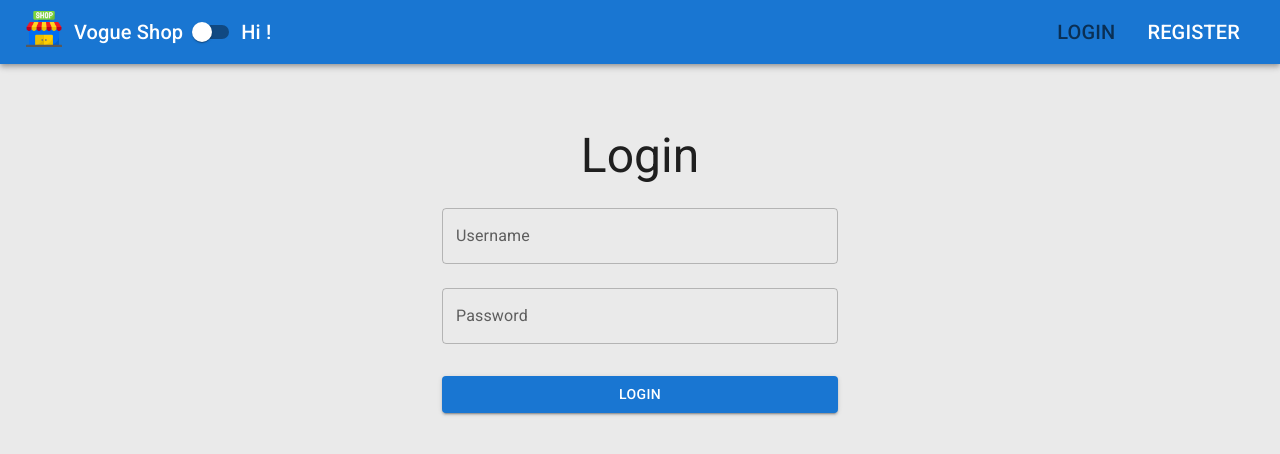
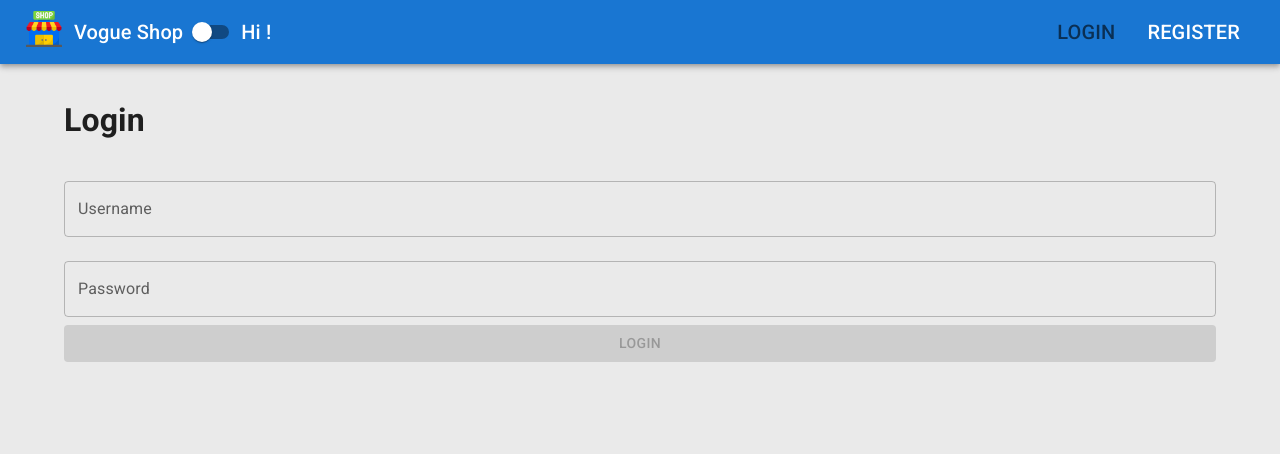
Before and after one commit to dar-levy/vogue-shop-client, a React (Vite) app: page /login in a window 1280 px wide. Shown: the top 454 px of the page. Built offline with nearby package versions, Linux system fonts and the light colour scheme.

Commit message:
Clean login form

```diff
--- a/src/components/LoginForm.tsx
+++ b/src/components/LoginForm.tsx
@@ -1,13 +1,10 @@
 // eslint-disable-next-line @typescript-eslint/ban-ts-comment
 // @ts-nocheck
 
-import React from "react";
-import { useLocation } from "react-router-dom";
 import Joi from "joi-browser";
 import Form from "./common/form";
 import auth from "../services/authService";
 import { toast } from "react-toastify";
-import { TextField, Button, Container, Typography, Box } from "@mui/material";
 
 class LoginForm extends Form {
     state = {
@@ -25,7 +22,6 @@ class LoginForm extends Form {
             const { data } = this.state;
             await auth.login(data.username, data.password);
 
-            const { state } = this.props.location;
             toast.success("Successfully Logged In");
             window.location = state ? state.from.pathname : "/";
         } catch (ex) {
@@ -37,61 +33,20 @@ class LoginForm extends Form {
         }
     };
 
-    renderTextField(name, label, type = "text") {
-        const { data, errors } = this.state;
+    render() {
+        if (auth.getCurrentUser()) return <Navigate to="/" />;
 
         return (
-            <TextField
-                fullWidth
-                variant="outlined"
-                margin="normal"
-                name={name}
-                label={label}
-                type={type}
-                value={data[name]}
-                onChange={this.handleChange}
-                error={!!errors[name]}
-                helperText={errors[name]}
-            />
-        );
-    }
-
-    render() {
-        // if (auth.getCurrentUser()) return <Navigate to="/" />;
-
-        return (
-            <Container component="main" maxWidth="xs">
-                <Box
-                    sx={{
-                        marginTop: 8,
-                        display: 'flex',
-                        flexDirection: 'column',
-                        alignItems: 'center',
-                    }}
-                >
-                    <Typography component="h1" variant="h3" color="text.primary">
-                        Login
-                    </Typography>
-                    <Box component="form" onSubmit={this.handleSubmit} sx={{ mt: 1 }}>
-                        {this.renderTextField("username", "Username")}
-                        {this.renderTextField("password", "Password", "password")}
-                        <Button
-                            type="submit"
-                            fullWidth
-                            variant="contained"
-                            color="primary"
-                            sx={{ mt: 3, mb: 2 }}
-                        >
-                            Login
-                        </Button>
-                    </Box>
-                </Box>
-            </Container>
+            <div>
+                <h1>Login</h1>
+                <form onSubmit={this.handleSubmit}>
+                    {this.renderInput("username", "Username")}
+                    {this.renderInput("password", "Password", "password")}
+                    {this.renderButton("Login")}
+                </form>
+            </div>
         );
     }
 }
 
-export default function LoginFormWrapper(props) {
-    const location = useLocation();
-    return <LoginForm {...props} location={location} />;
-}
+export default LoginForm;
--- a/src/components/common/Form.tsx
+++ b/src/components/common/Form.tsx
@@ -56,7 +56,7 @@ class Form extends Component {
             type="submit"
             variant="contained"
             color="primary"
-            disabled={this.validate()}
+            disabled={!!this.validate()}
             fullWidth
         >
           {label}
```
